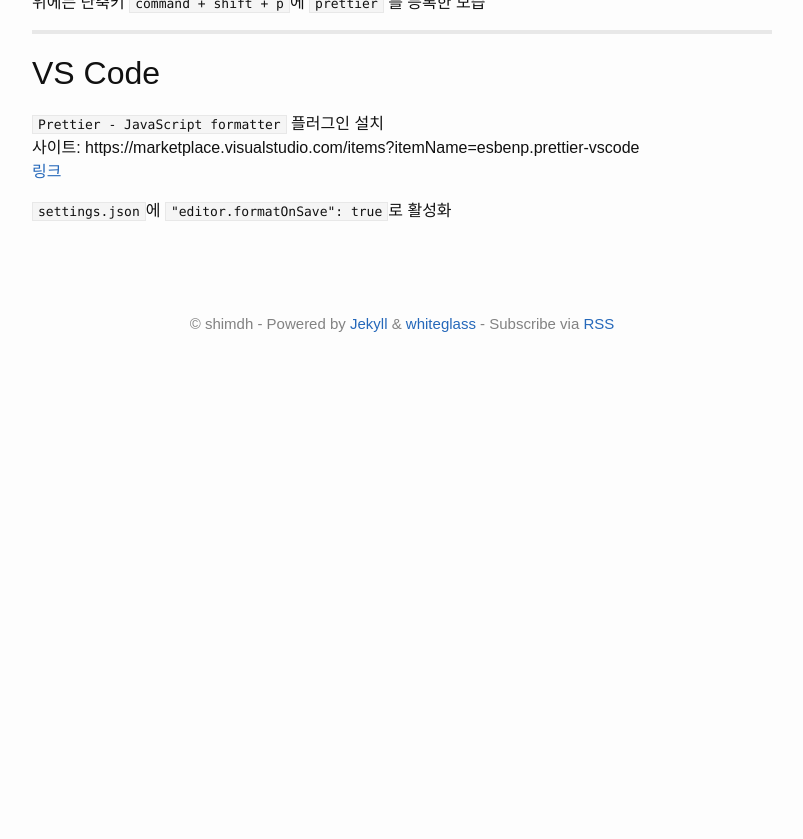
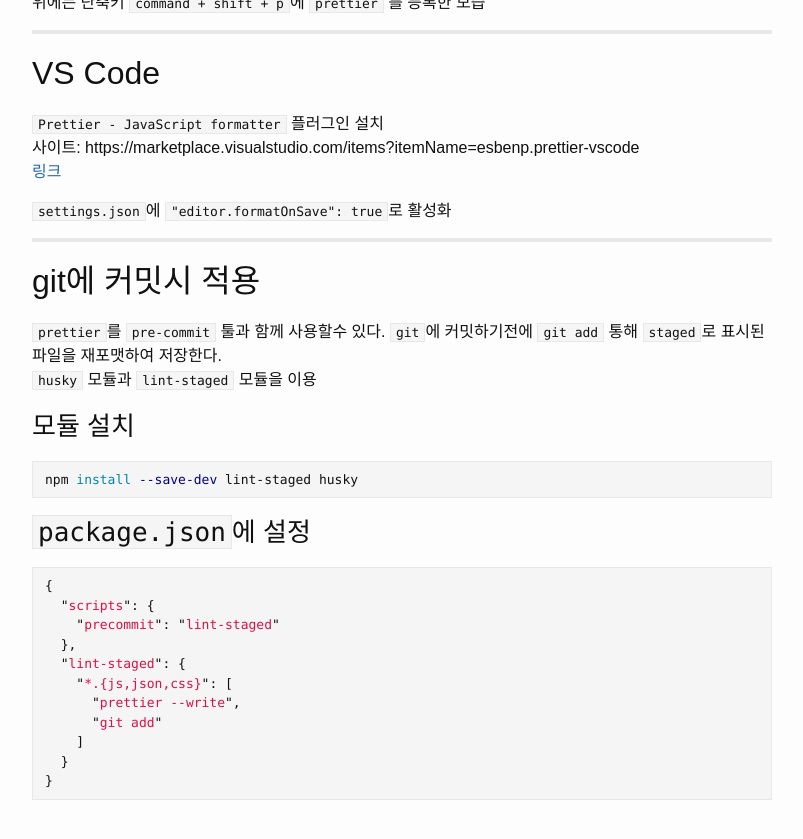
Before and after one commit to yous/whiteglass, a Jekyll site: the page built from _posts/2017-10-20-prettier.md, in a window 1280 px wide and 900 px high, scrolled down 4450 px, cut to the strip 25-864 px from the top of the window. Shown: the whole strip, without its empty margins (238-1041 px from the left). Built offline with Jekyll 4.4.1, drawn with Linux system fonts in a browser that asks for light colours; before the commit the page ends 4855 px from its top, so only the background shows below that.

Commit message:
added pre-commit

````diff
--- a/_posts/2017-10-20-prettier.md
+++ b/_posts/2017-10-20-prettier.md
@@ -212,3 +212,31 @@
 [링크](https://marketplace.visualstudio.com/items?itemName=esbenp.prettier-vscode)
 
 `settings.json`에 `"editor.formatOnSave": true`로 활성화
+
+* * *
+
+## git에 커밋시 적용
+
+`prettier`를 `pre-commit` 툴과 함께 사용할수 있다. `git`에 커밋하기전에 `git add` 통해 `staged`로 표시된 파일을 재포맷하여 저장한다. \\
+`husky` 모듈과 `lint-staged` 모듈을 이용
+
+### 모듈 설치
+```sh
+npm install --save-dev lint-staged husky
+```
+
+### `package.json`에 설정
+
+```js
+{
+  "scripts": {
+    "precommit": "lint-staged"
+  },
+  "lint-staged": {
+    "*.{js,json,css}": [
+      "prettier --write",
+      "git add"
+    ]
+  }
+}
+```
````
